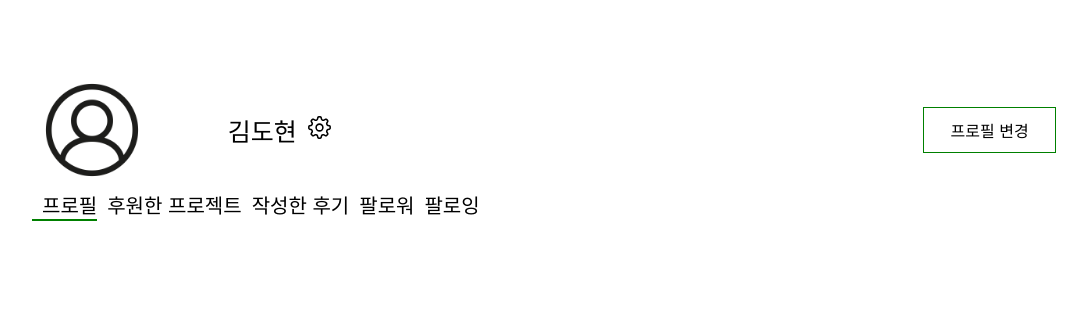
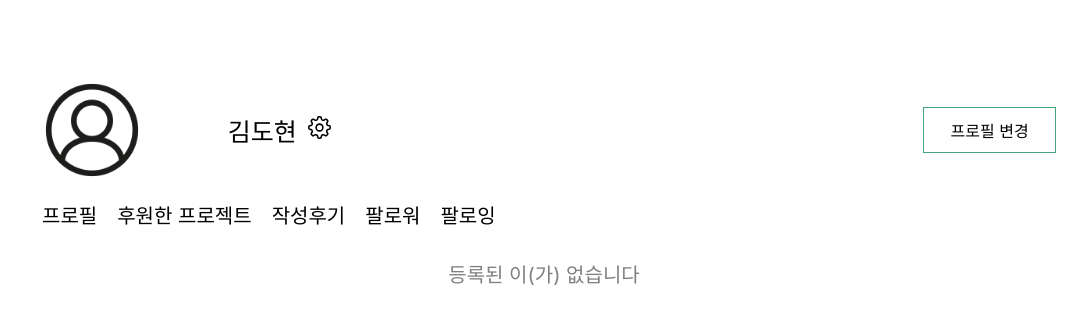
Before and after one commit to dova12770/1st-project, a React (Create React App) app: page / in a window 1280 px wide. Shown: the top 324 px of the page, without its empty margins (48-1135 px from the left). Built offline with nearby package versions, Linux system fonts and the light colour scheme.

Commit message:
마이페이지1차(완성)

```diff
--- a/src/myPage/MyPage.js
+++ b/src/myPage/MyPage.js
@@ -1,11 +1,14 @@
+
 import './MyPageCss.css'
 import userImg from '../image/userImg.png'
 import { GoGear } from "react-icons/go";
 import { useState } from 'react';
-import MyPageCategory from './MyPageCategory'
-function MyPage(){
+import MyPageCategory from './MyPageCategory';
 
-    const [underLine,setUnderLine] = useState(false);
+function MyPage() {
+    const CateName = ['프로필', '후원한 프로젝트', '작성후기', '팔로워', '팔로잉'];
+    const [selectedIndex, setSelectedIndex] = useState(null);
+
     return (
         <div className='MyPage_Container'>
             <div className='Prof_Container'>
@@ -13,24 +16,30 @@ function MyPage(){
                     <img src={userImg} alt='유저기본이미지' height='100px' width='100px'/>
                 </div>
                 <div className='UserName'>김도현
-                <div className='OptionGear'><GoGear /></div>
-
+                    <div className='OptionGear'><GoGear /></div>
                 </div>
-                <div className='Prof_button' onClick={()=>{
-
-                }}>프로필 변경</div>
+                <div className='Prof_button' onClick={() => { }}>
+                    프로필 변경
+                </div>
             </div>
             <div className='MyCategory'>
                 <ul>
-                    <MyPageCategory underLine={underLine} setUnderLine={setUnderLine}/>
-                    <li>후원한 프로젝트</li>
-                    <li>작성한 후기</li>
-                    <li>팔로워</li>
-                    <li>팔로잉</li>
+                    {CateName.map((item, index) => (
+                        <MyPageCategory
+                            key={index}
+                            name={item}
+                            index={index}
+                            selectedIndex={selectedIndex}
+                            setSelectedIndex={setSelectedIndex}
+                        />
+                    ))}
                 </ul>
             </div>
+            <div className='MyPage_Content'>
+                <p>등록된 {CateName[selectedIndex]}이(가) 없습니다</p>
+            </div>
         </div>
-    )
+    );
 }
 
 export default MyPage;
--- a/src/myPage/MyPageCategory.js
+++ b/src/myPage/MyPageCategory.js
@@ -1,14 +1,20 @@
-import './MyPageCss.css'
 
-function MyPageCategory() {
+import React from 'react';
 
+function MyPageCategory({ name, index, selectedIndex, setSelectedIndex }) {
+    const isSelected = selectedIndex === index;
     return (
-        <>
-            <li className="GreenLine" onClick={() => {
-                setUnderLine(!underLine);
-            }}>프로필</li>
-        </>
-    )
+        <li
+            onClick={() => setSelectedIndex(index)}
+            style={{
+                borderBottom: isSelected ? '2px solid #40A578' : 'none',
+                cursor: 'pointer',
+                textalign: 'center'
+            }}
+        >
+            {name}
+        </li>
+    );
 }
 
 export default MyPageCategory;
--- a/src/myPage/MyPageCss.css
+++ b/src/myPage/MyPageCss.css
@@ -39,27 +39,37 @@
 .Prof_button{
     padding: 10px;
     width: 150px;
-    border: 1px solid green;
+    border: 1px solid #40A578;
     display: flex;
     justify-content: center;
     align-self: center;
 }
 
+.MyCategory{
+    text-align: 'center'
+}
 ul {
     display: flex;
     list-style: none;
+    text-align: 'center'
 }
 
 li {
     margin-top: 10px;
     font-size: 20px;
-    margin-left: 6rm;
-    padding-left: 10px;
+    margin: 6rm;
+    padding: 10px;
+    cursor: pointer;
+    text-align: 'center';
 }
 
-.GreenLine {
-    border-bottom: 2px solid green ;
+.MyPage_Content {
+    width:auto;
+    height: auto;
+    display: flex;
+    justify-content: center;
+    align-self: center;
+    margin-top: 20px;
+    font-size: 20px;
+    color: grey;
 }
-/* li: {
-    border-bottom: 2px solid green ;
-} */
```
